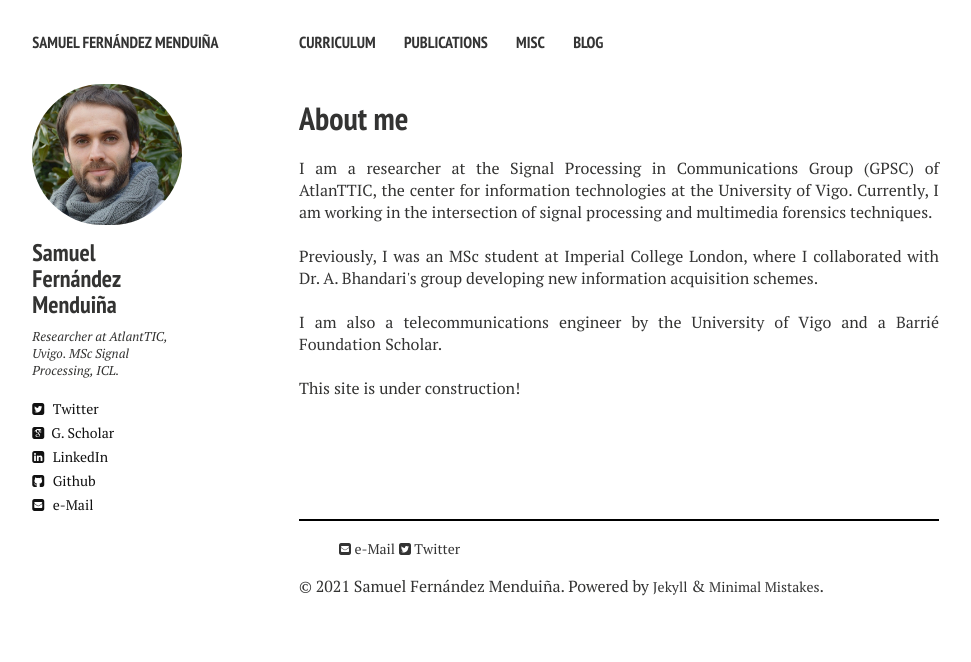
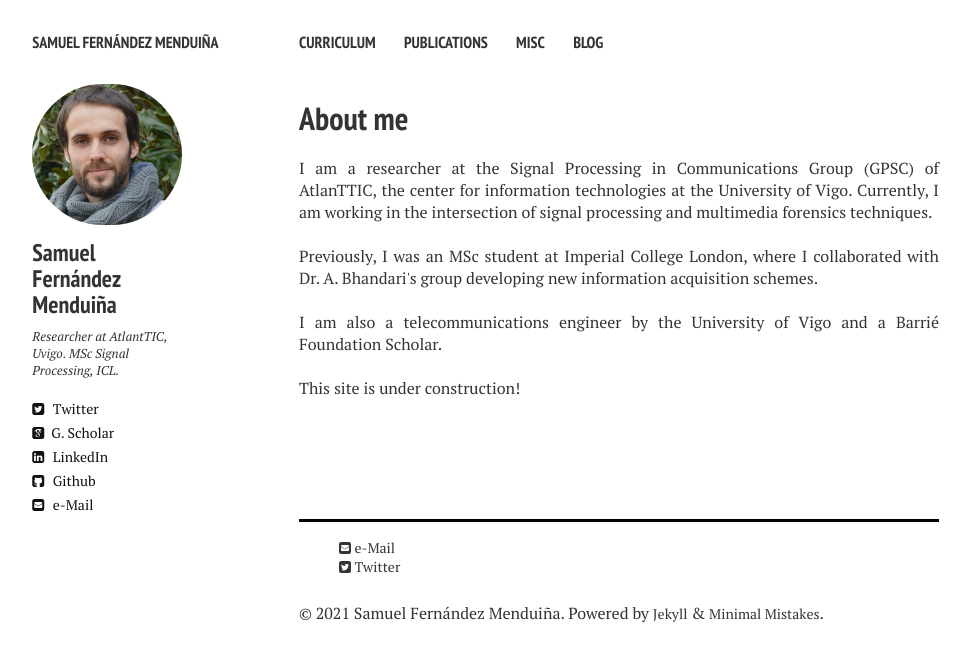
Before and after one commit to sf219/sfweb, a Jekyll site: the page built from index.md, in a window 1280 px wide. Shown: the top 662 px of the page, without its empty margins (21-992 px from the left). Built offline with Jekyll 4.4.1, drawn with Linux system fonts in a browser that asks for light colours; nearby versions of some CDN libraries.

Commit message:
Update _footer.html

```diff
--- a/_includes/_footer.html
+++ b/_includes/_footer.html
@@ -4,7 +4,7 @@
 <head>
 <style>
 #div1 {
-    border-top: 2px solid black;
+    border-top: 3px solid black;
     float: none;
     margin: 0 auto;
     text-align:left;
@@ -22,7 +22,7 @@
     {% if site.footer.links %}
       {% for link in site.footer.links %}
         {% if link.label and link.url %}
-          <a href="{{ link.url }}" rel="nofollow noopener noreferrer"><i class="{{ link.icon | default: 'fas fa-link' }}" aria-hidden="true"></i> {{ link.label }}</a>
+          <p><a href="{{ link.url }}" rel="nofollow noopener noreferrer"><i class="{{ link.icon | default: 'fas fa-link' }}" aria-hidden="true"></i> {{ link.label }}</a></p>
         {% endif %}
       {% endfor %}
     {% endif %}
```
